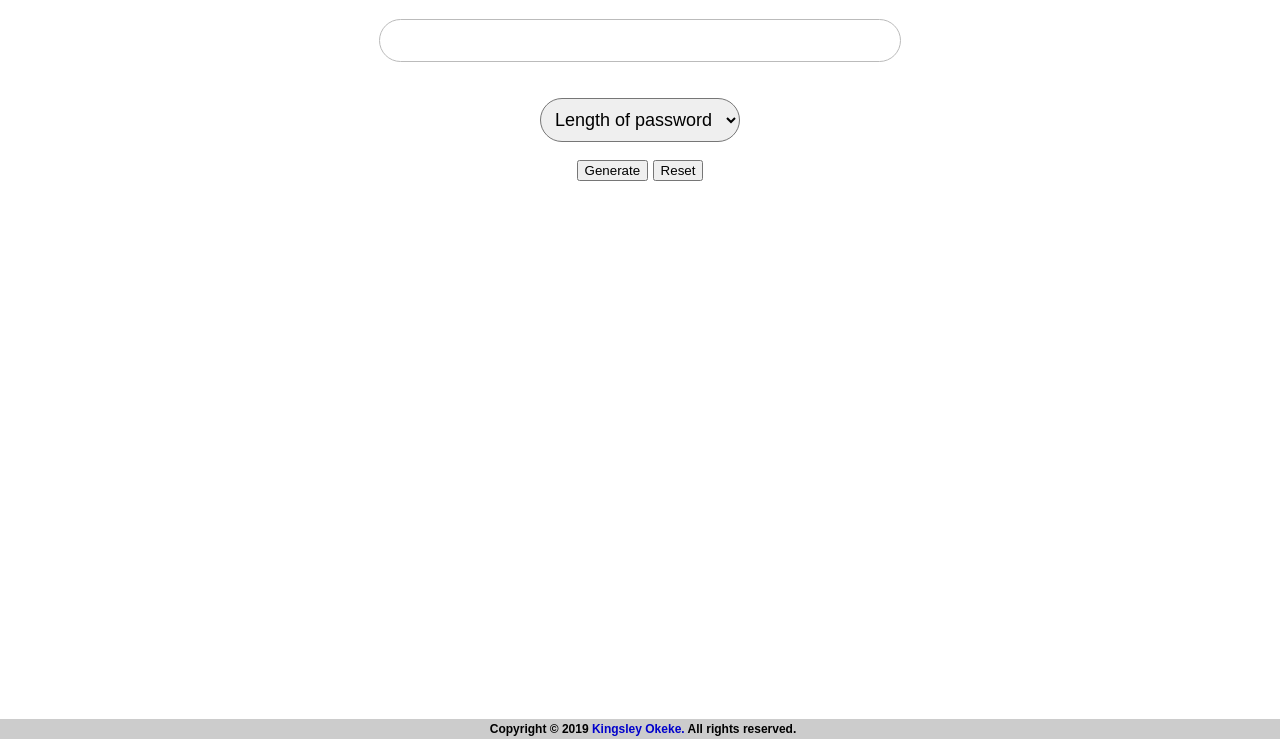
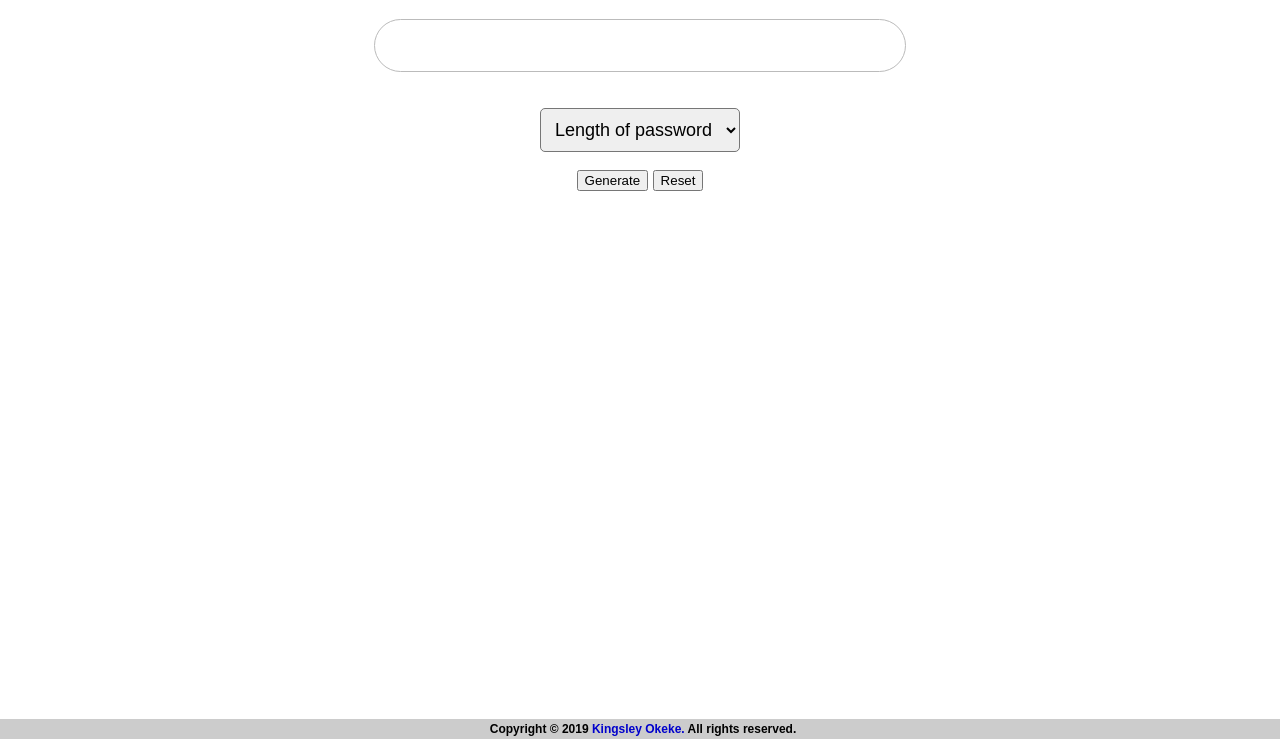
Before and after one commit to kingokeke/password-generator, a plain HTML site: page index.html in a window 1280 px wide. Shown: the part 61-800 px from the top of the page. Drawn offline with Linux system fonts and the light colour scheme.

Commit message:
Changed border radius for the dropdown element

```diff
--- a/style.css
+++ b/style.css
@@ -14,7 +14,7 @@ header h1 {
   background-color: transparent;
   border: 1px solid #bbb;
   text-align: center;
-  padding: 10px;
+  padding: 15px;
   width: 500px;
   font-size: 1.125rem;
   font-weight: 100;
@@ -30,7 +30,7 @@ header h1 {
 #password-length {
   font-size: 1.125em;
   padding: 10px;
-  border-radius: 30px;
+  border-radius: 5px;
 }
 
 footer p {
```
